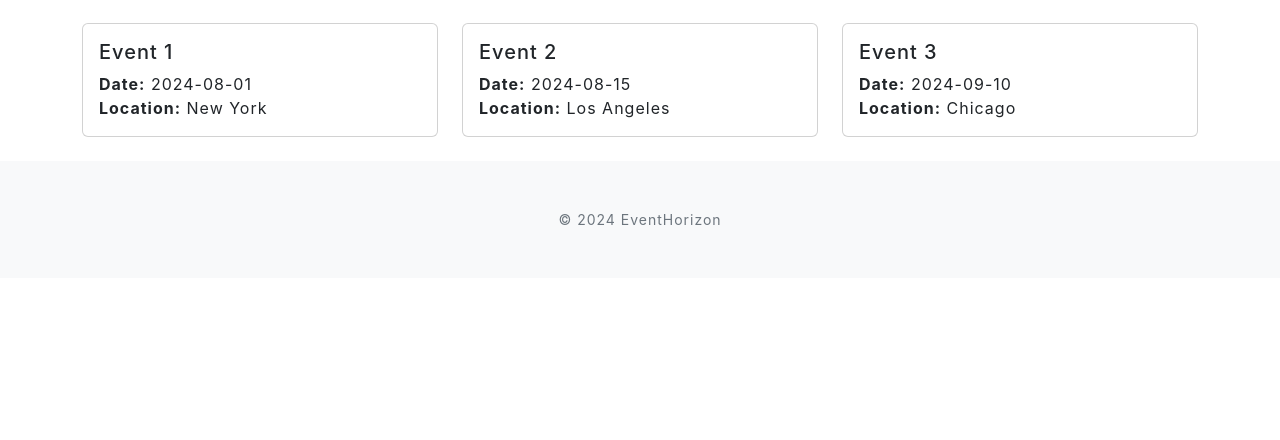
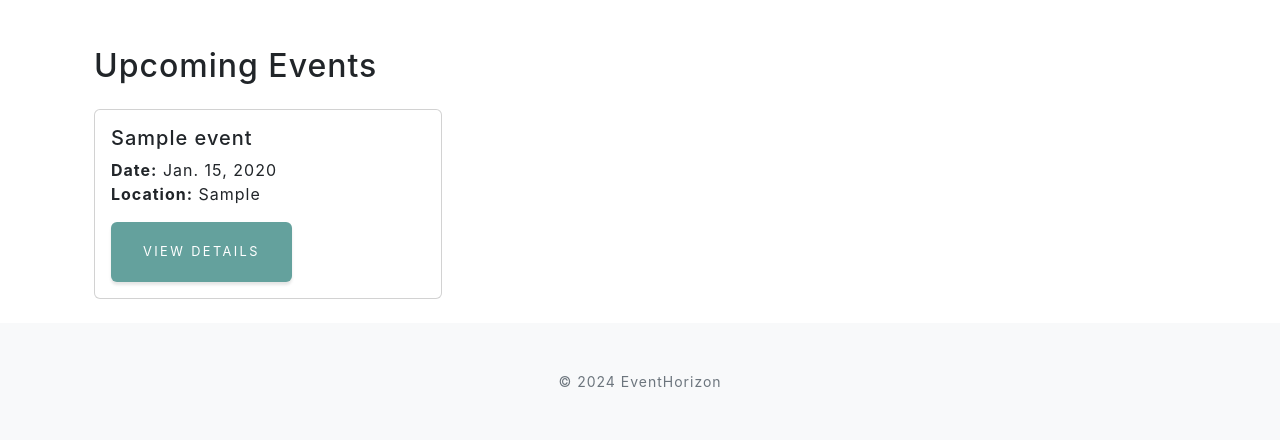
Before and after one commit to Kristiyand97/Event-System-Management, a Django app: page / in a window 1280 px wide. Shown: the part 801-1241 px from the top of the page. Before the commit the page ends 1026 px from the top, so only its background shows below. Run offline with Django 5.2, Linux system fonts and the light colour scheme; tables that the repository leaves empty hold one stand-in row (values such as "Sample post"); some libraries are stand-ins or nearby versions.

Commit message:
New Events section has been added. Now the users and non users can see the newly created events as well as the newly 3 events created at the front page.

```diff
--- a/event_management/core/templates/core/home.html
+++ b/event_management/core/templates/core/home.html
@@ -1,8 +1,8 @@
-{% extends 'base.html' %}
-{% block title %}Home{% endblock %}
+{% extends "base.html" %}
 
 {% block content %}
-<!-- Your dynamic content here -->
+<div class="container mt-5">
+    <h2>{{ title }}</h2>
     <div class="row mt-4">
         {% for event in events %}
         <div class="col-md-4 mb-4">
@@ -11,11 +11,15 @@
                     <h5 class="card-title">{{ event.name }}</h5>
                     <p class="card-text">
                         <strong>Date:</strong> {{ event.date }}<br>
-                    <strong>Location:</strong> {{ event.location }}
+                        <strong>Location:</strong> {{ event.venue }}
                     </p>
+                    <a href="{% url 'event_detail' event.pk %}" class="btn btn-primary">View Details</a>
                 </div>
             </div>
         </div>
+        {% empty %}
+        <p>No events available.</p>
         {% endfor %}
     </div>
+</div>
 {% endblock %}
--- a/event_management/core/views.py
+++ b/event_management/core/views.py
@@ -1,15 +1,16 @@
 from django.contrib.auth.decorators import login_required
 from django.shortcuts import render
 
+from events.models import Event
+
+
 def home(request):
-    # Example dynamic content
+    # Fetch the 3 most recent events
+    recent_events = Event.objects.order_by('-date')[:3]
+
     context = {
-        'title': 'Welcome to Event Management',
-        'events': [
-            {'name': 'Event 1', 'date': '2024-08-01', 'location': 'New York'},
-            {'name': 'Event 2', 'date': '2024-08-15', 'location': 'Los Angeles'},
-            {'name': 'Event 3', 'date': '2024-09-10', 'location': 'Chicago'},
-        ]
+        'title': 'Upcoming Events',
+        'events': recent_events  # Pass the actual events to the template
     }
     return render(request, 'core/home.html', context)
 
--- a/event_management/event_management/templates/base.html
+++ b/event_management/event_management/templates/base.html
@@ -29,6 +29,7 @@
                     <li class="nav-item"><a class="nav-link js-scroll-trigger" href="{% url 'about' %}#about">About</a></li>
                     <li class="nav-item"><a class="nav-link js-scroll-trigger" href="{% url 'services' %}#services">Services</a></li>
                     <li class="nav-item"><a class="nav-link js-scroll-trigger" href="{% url 'contact' %}#contact">Contact</a></li>
+                    <li class="nav-item"><a class="nav-link js-scroll-trigger" href="{% url 'event_list' %}">Events</a></li>
                     {% if user.is_authenticated %}
                         <li class="nav-item"><a class="nav-link js-scroll-trigger" href="{% url 'profile' %}#profile">Profile</a></li>
                         <li class="nav-item">
--- a/event_management/events/templates/events/event_list.html
+++ b/event_management/events/templates/events/event_list.html
@@ -2,7 +2,7 @@
 
 {% block content %}
 <div class="container mt-5">
-    <h2>Events</h2>
+    <h2>All Events</h2>
     <div class="row mt-4">
         {% for event in events %}
         <div class="col-md-4 mb-4">
```
Also changed, not shown: event_management/events/templates/events/event_detail.html (+9 -9 lines), event_management/events/views.py (+7 -0 lines), event_management/leetcode.py (+0 -21 lines). Lines whose indentation alone changed are shown as unchanged.
